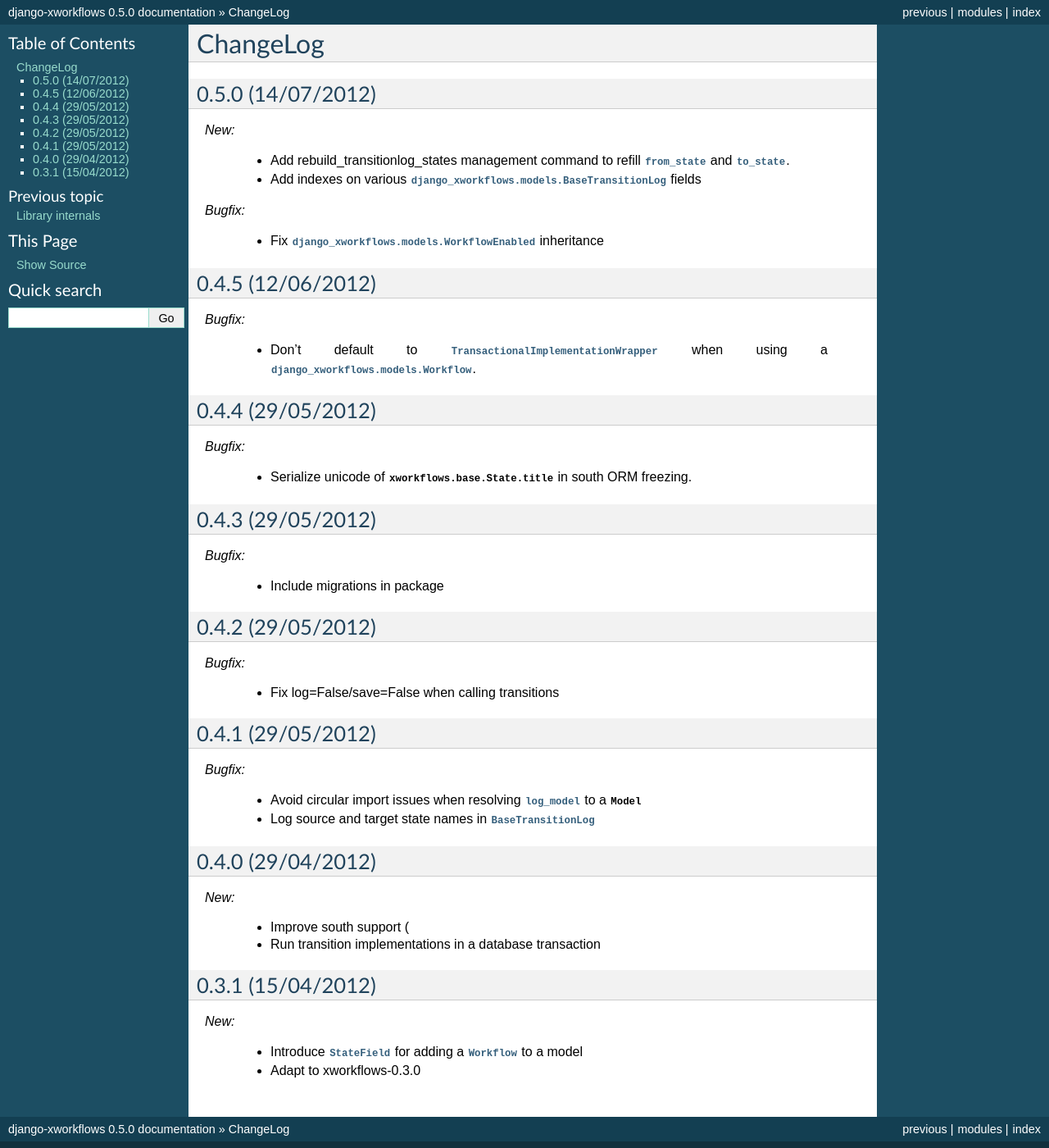
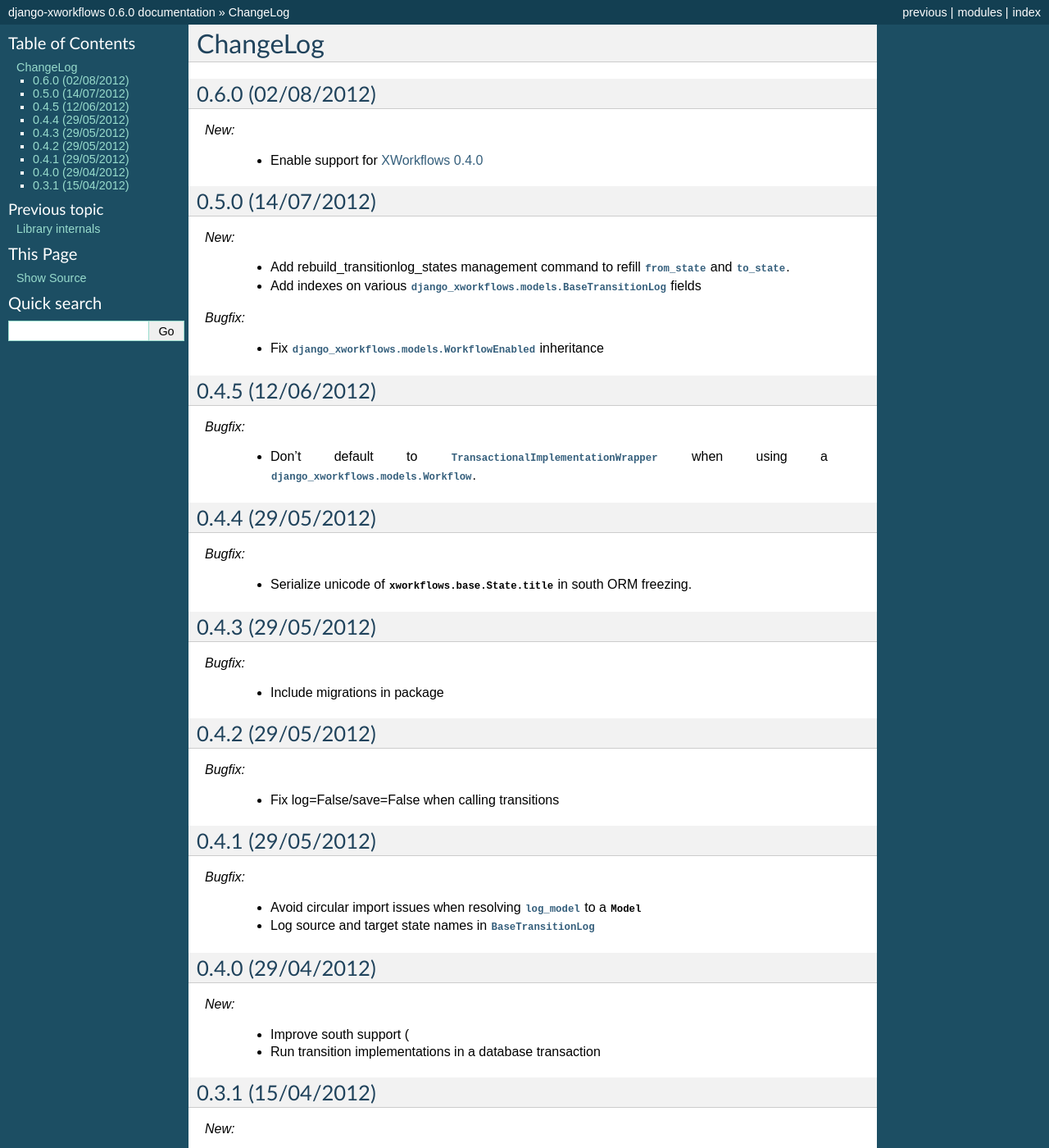
Before and after one commit to rbarrois/django_xworkflows, a Sphinx documentation site: the page built from doc/changelog.rst, in a window 1280 px wide and 1400 px high. Shown: the whole window at 82% size. Built offline with Sphinx 7.4.7, drawn with Linux system fonts in a browser that asks for light colours; some of the changed text lies outside the part shown.

Commit message:
Version bump.
Signed-off-by: Raphaël Barrois <raphael.barrois@polyconseil.fr>

```diff
--- a/doc/changelog.rst
+++ b/doc/changelog.rst
@@ -1,5 +1,12 @@
 ChangeLog
 =========
+
+0.6.0 (02/08/2012)
+------------------
+
+*New:*
+
+    * Enable support for `XWorkflows 0.4.0 <http://pypi.python.org/pypi/xworkflows/0.4.0/>`_
 
 0.5.0 (14/07/2012)
 ------------------
--- a/src/django_xworkflows/__init__.py
+++ b/src/django_xworkflows/__init__.py
@@ -1,5 +1,5 @@
 # -*- coding: utf-8 -*-
 # Copyright (c) 2011-2012 Raphaël Barrois
 
-__version__ = '0.5.0'
+__version__ = '0.6.0'
 __author__ = 'Raphaël Barrois <raphael.barrois@polytechnique.org>'
```
